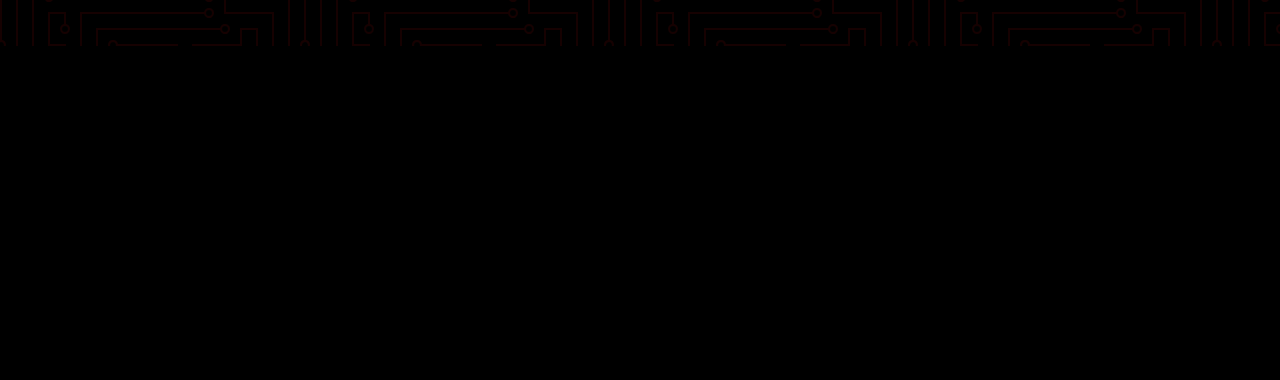
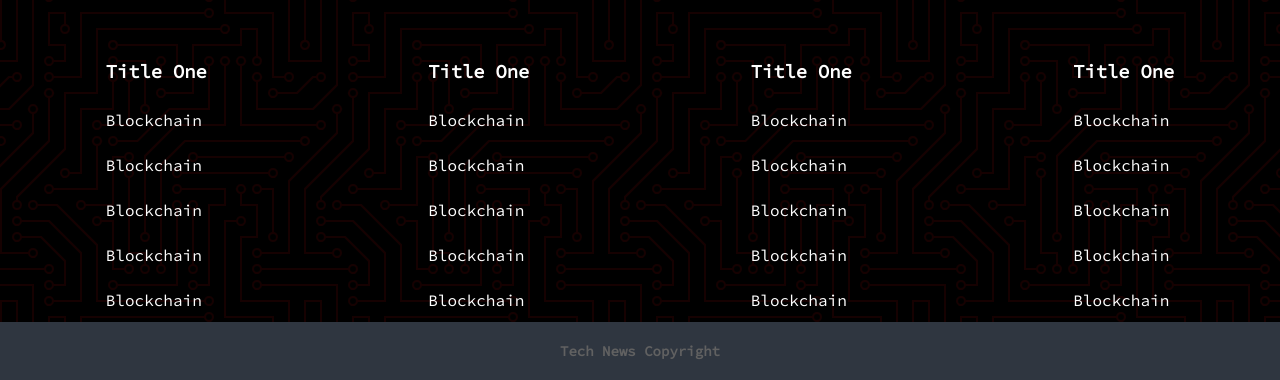
Before and after one commit to zonarolo/technews-landing, a plain HTML site: page index.html in a window 1280 px wide. Shown: the part 2388-2768 px from the top of the page. Before the commit the page ends 2434 px from the top, so only its background shows below. Drawn offline with Linux system fonts and the light colour scheme.

Commit message:
add sections and footer

```diff
--- a/index.html
+++ b/index.html
@@ -161,5 +161,100 @@
       </div>
     </section>
   </div>
+  <div class="footer-links">
+    <div class="footer-container">
+      <ul>
+        <li>
+          <a href="#">
+            <h3>Title One</h3>
+          </a>
+        </li>
+        <li>
+          <a href="#">Blockchain</a>
+        </li>
+        <li>
+          <a href="#">Blockchain</a>
+        </li>
+        <li>
+          <a href="#">Blockchain</a>
+        </li>
+        <li>
+          <a href="#">Blockchain</a>
+        </li>
+        <li>
+          <a href="#">Blockchain</a>
+        </li>
+      </ul>
+      <ul>
+        <li>
+          <a href="#">
+            <h3>Title One</h3>
+          </a>
+        </li>
+        <li>
+          <a href="#">Blockchain</a>
+        </li>
+        <li>
+          <a href="#">Blockchain</a>
+        </li>
+        <li>
+          <a href="#">Blockchain</a>
+        </li>
+        <li>
+          <a href="#">Blockchain</a>
+        </li>
+        <li>
+          <a href="#">Blockchain</a>
+        </li>
+      </ul>
+      <ul>
+        <li>
+          <a href="#">
+            <h3>Title One</h3>
+          </a>
+        </li>
+        <li>
+          <a href="#">Blockchain</a>
+        </li>
+        <li>
+          <a href="#">Blockchain</a>
+        </li>
+        <li>
+          <a href="#">Blockchain</a>
+        </li>
+        <li>
+          <a href="#">Blockchain</a>
+        </li>
+        <li>
+          <a href="#">Blockchain</a>
+        </li>
+      </ul>
+      <ul>
+        <li>
+          <a href="#">
+            <h3>Title One</h3>
+          </a>
+        </li>
+        <li>
+          <a href="#">Blockchain</a>
+        </li>
+        <li>
+          <a href="#">Blockchain</a>
+        </li>
+        <li>
+          <a href="#">Blockchain</a>
+        </li>
+        <li>
+          <a href="#">Blockchain</a>
+        </li>
+        <li>
+          <a href="#">Blockchain</a>
+        </li>
+      </ul>
+    </div>
+  </div>
+  <footer class="footer">
+    <h3>Tech News Copyright</h3>
+  </footer>
 </body>
 </html>
--- a/styles.css
+++ b/styles.css
@@ -181,3 +181,35 @@ hr {
 .links a i {
   font-size: 3rem;
 }
+
+/* Footer Links  */
+.footer.links {
+  background: #2f3640;
+  color: #616161;
+  font-size: 12px;
+  padding: 35px 0;
+}
+
+.footer-container {
+  display: grid;
+  grid-template-columns: repeat(4, 1fr);
+  gap: 10px;
+  align-items: flex-start;
+  justify-content: center;
+}
+
+.footer-container ul {
+  margin: 0 auto;
+}
+
+.footer-container ul li {
+  line-height: 2.8;
+}
+
+.footer {
+  background: #2f3640;
+  color: #616161;
+  font-size: 12px;
+  padding: 20px 0;
+  text-align: center;
+}
```
